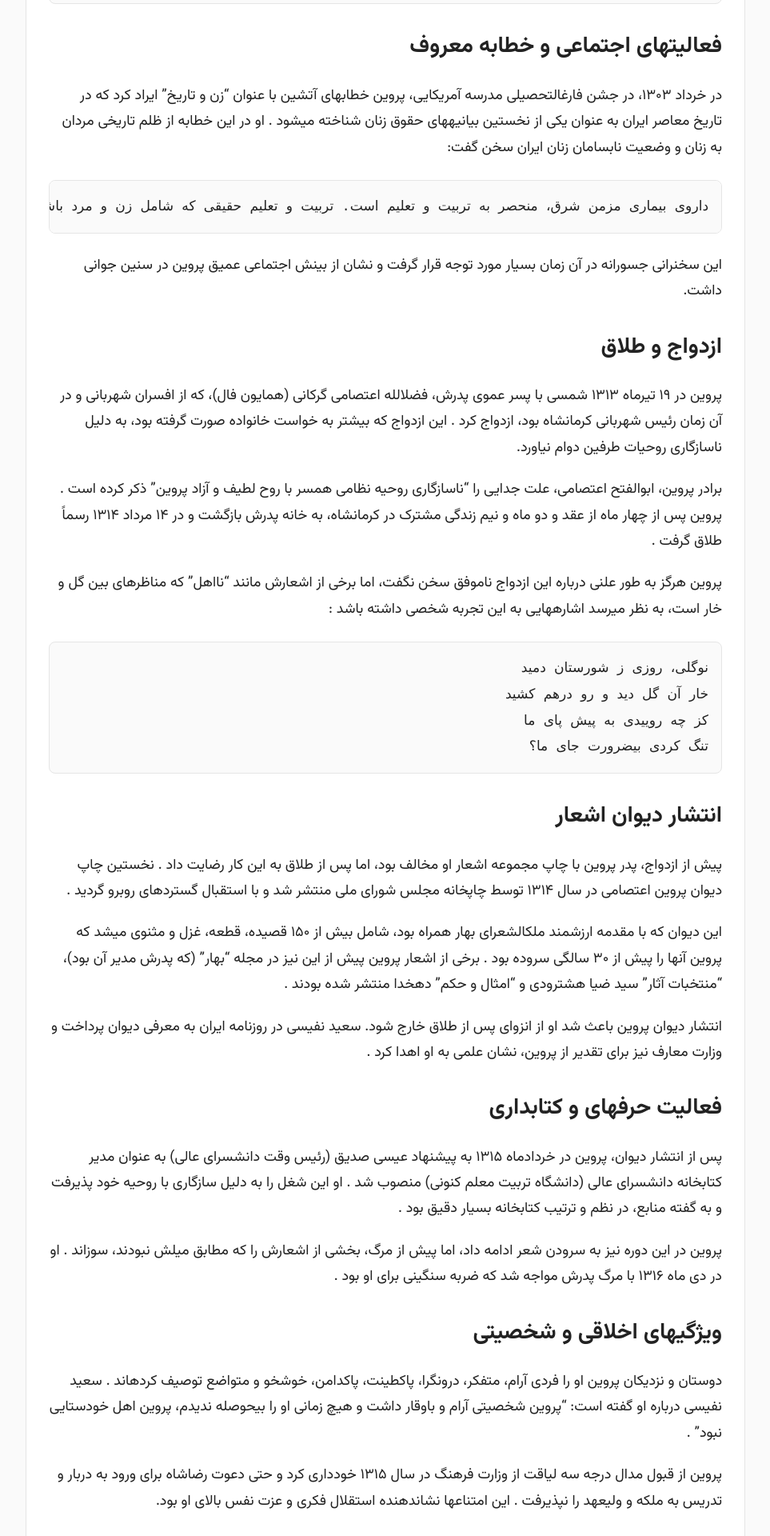
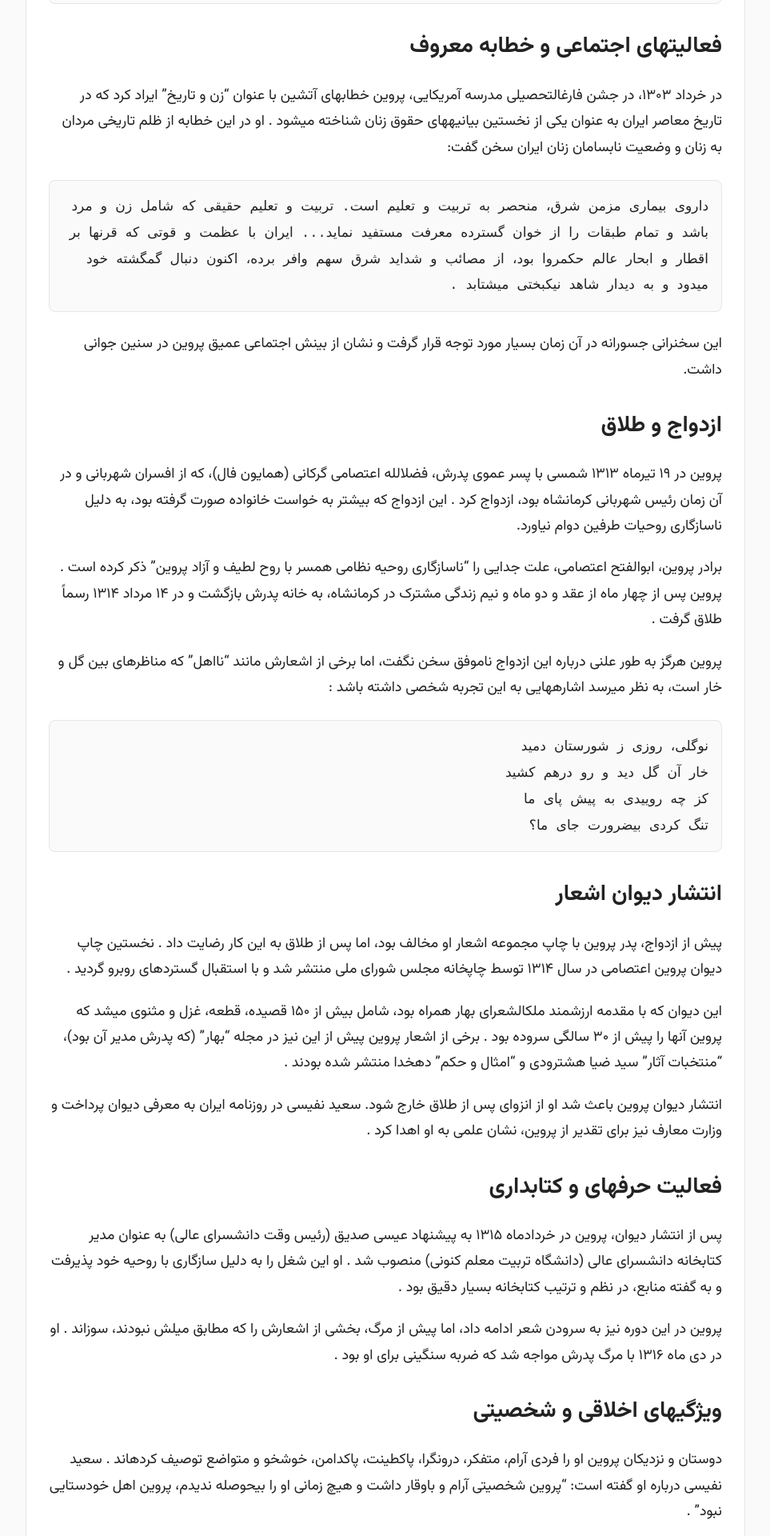
Before and after one commit to darkblog/darkblog.github.io, a Jekyll site: the page built from _posts/2025-7-11-79.md, in a window 1280 px wide. Shown: the part 1665-3585 px from the top of the page at 80% size, without its empty margins (158-1121 px from the left). Built offline with Jekyll 4.4.1, drawn with Linux system fonts in a browser that asks for light colours.

Commit message:
Update post.html

```diff
--- a/_layouts/post.html
+++ b/_layouts/post.html
@@ -78,11 +78,14 @@ body {
   display: flex;
   flex-direction: column;
   min-height: 100vh;
+  overflow-x: hidden; /* جلوگیری از اسکرول افقی کل صفحه */
 }
 
 .container {
   width: var(--w);
   margin: 0 auto;
+  max-width: 100%;
+  overflow-x: hidden; /* جلوگیری از خروج محتوا از عرض */
 }
 
 header {
@@ -198,6 +201,7 @@ a.post-card:hover {
   font-size: var(--font-size-lg);
   color: var(--text);
   line-height: var(--line-height-loose);
+  word-wrap: break-word; /* شکستن کلمات بلند */
 }
 
 .article-content p {
@@ -227,6 +231,7 @@ a.post-card:hover {
   color: var(--accent);
   text-decoration: none;
   font-weight: 500;
+  word-break: break-word; /* شکستن لینک‌های بلند */
 }
 
 .article-content a:hover {
@@ -296,6 +301,7 @@ a.post-card:hover {
   font-family: monospace;
   font-size: 0.95em;
   color: var(--accent);
+  word-break: break-word;
 }
 
 .article-content pre {
@@ -305,12 +311,17 @@ a.post-card:hover {
   padding: 1rem;
   margin: 1.5rem 0;
   overflow-x: auto;
+  max-width: 100%;
+  white-space: pre-wrap; /* شکستن خطوط در pre */
+  word-wrap: break-word;
 }
 
 .article-content pre code {
   background: transparent;
   padding: 0;
   color: var(--text);
+  white-space: pre-wrap;
+  word-break: break-word;
 }
 
 .article-content img {
@@ -327,6 +338,7 @@ a.post-card:hover {
   border-radius: 0.5rem;
   overflow-x: auto;
   -webkit-overflow-scrolling: touch;
+  max-width: 100%;
 }
 
 .article-content table {
@@ -392,6 +404,7 @@ a.post-card:hover {
 .comment-content {
   line-height: var(--line-height-loose);
   color: var(--text-light);
+  word-wrap: break-word;
 }
 
 .comment-form {
@@ -660,7 +673,7 @@ footer {
         const comments = await response.json();
 
         if (comments.length === 0) {
-          commentsListEl.innerHTML = '<p class="no-comments">هنوز دیدگاهی ثبت نشده است.</p>';
+          commentsListEl.innerHTML = '<p class="no-comments">هنوز دیدگاهی ثبت نشده است. شما اولین نفر باشید!</p>';
           return;
         }
 
```
Also changed, not shown: other parts of _layouts/post.html (+1 -1 lines).
